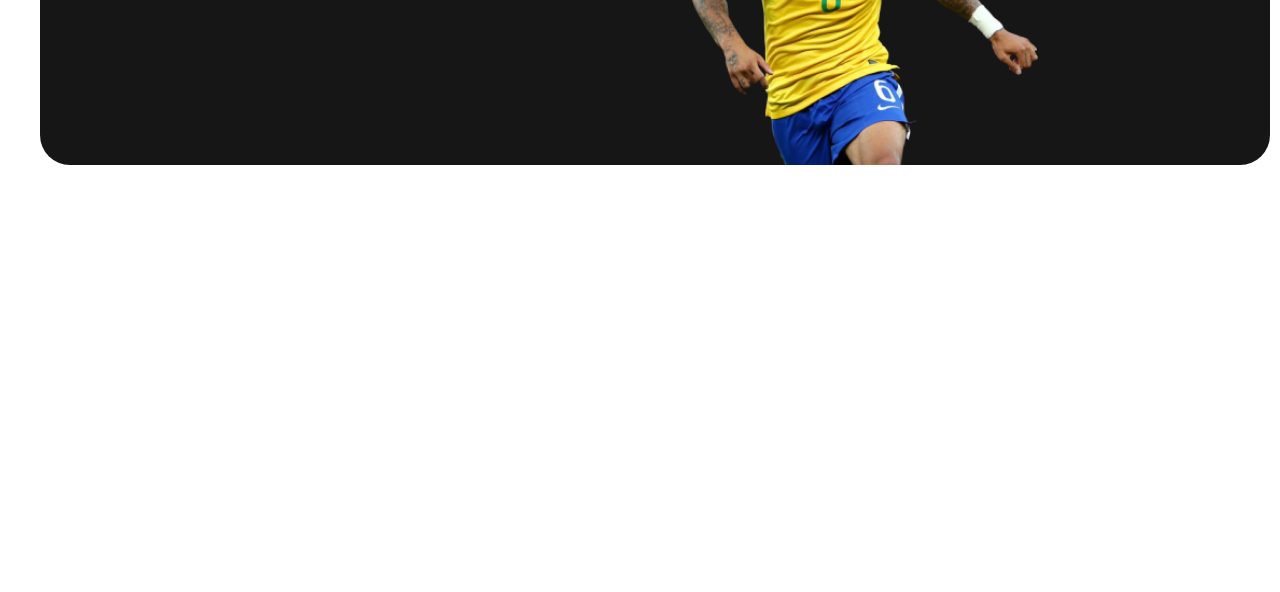
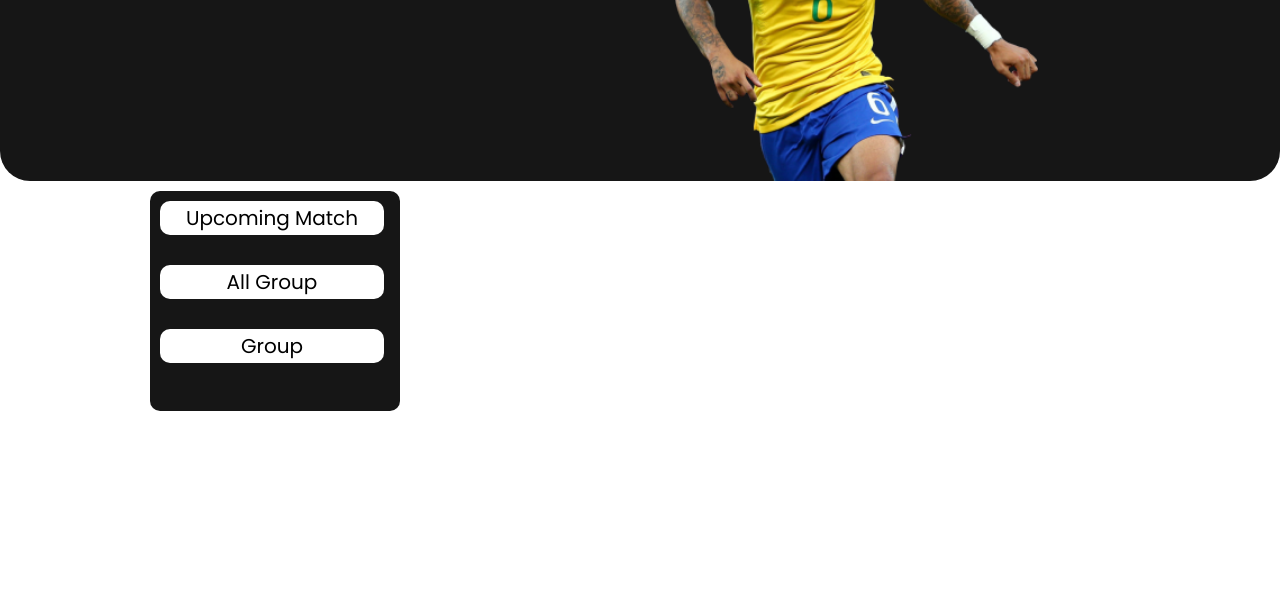
Before and after one commit to shakirmouri/World-Cup-2022, a plain HTML site: page index.html in a window 1280 px wide. Shown: the part 208-800 px from the top of the page. Drawn offline with Linux system fonts and the light colour scheme.

Commit message:
submitted

```diff
--- a/index.html
+++ b/index.html
@@ -26,7 +26,8 @@
         </div>
     </div>
    </header>
-   <!--------------
+
+    <!--------------
        header End
    ---------------->
 
@@ -34,10 +35,14 @@
     Main Started
    -------------->
    <main>
-      <section class="nav-bar">
-        <nav>
-
-        </nav>
+    <section class="nav-bar">
+        <div class="nav-container">
+            <span class="nav-style">
+                <a href="">Upcoming Match</a>
+                <a href="">All Group</a>
+                <a href="">Group</a>
+            </span>
+        </div>
       </section>
       <section class="blogs">
 
--- a/style.css
+++ b/style.css
@@ -4,12 +4,13 @@
 /* body Common style */
 body{
     margin: 0;
+    background: #FFFFFF;
     font-family: 'Poppins', sans-serif;
 }
 /* header style started */
 
 header{
-    position: absolute;
+
     left:40px;
     right: 10px;
     background: #161616;
@@ -35,3 +36,30 @@ header{
 h2,p{
     color: white;
 }
+/* Main Section Started */
+.nav-style{
+    margin-top: 10px;
+    display: grid;
+    gap: 10px;
+    grid-template-rows: repeat(1,fr);
+}
+.nav-container{
+    width: 250px;
+    height: 220px;
+    background-color: #161616;
+    border-radius: 10px;
+    /* border: 1px solid green; */
+    margin-left: 150px;
+}
+.nav-style a{
+    text-decoration: none;
+    background: #FFFFFF;
+    margin-top: ;
+    border-radius: 10px;
+    margin: 10px 10px;
+    text-align: center;
+    padding: 2px;
+    width: 220px;
+    font-size: 20px;
+    color: black;
+}
```
Also changed, not shown: testcode.html (added, +16 -0 lines), images/ronaldo.jpg (added), style1.css (added).
